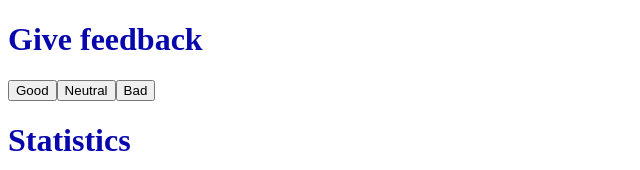
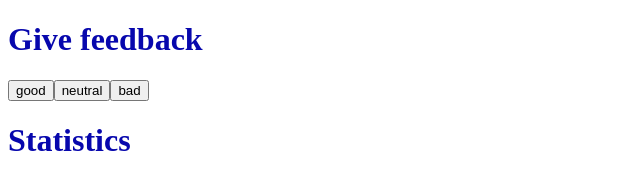
Before and after one commit to JabSYsEmb/Fullstack-By-Helsinki, a React (Create React App) app in the folder part1/unicafe/: page / in a window 1280 px wide. Shown: the top 170 px of the page, without its empty margins (0-640 px from the left). Built offline with nearby package versions, Linux system fonts and the light colour scheme.

Commit message:
part1 exercises done

```diff
--- a/part1/unicafe/src/App.js
+++ b/part1/unicafe/src/App.js
@@ -14,6 +14,9 @@ const getStatistics            = (data) => (
         < StatisticsLine key={item[0]} value={item[1]} msg={item[0]} />)}
   </>
 )
+const FeedbackButtons = ({data}) => Object.entries(data).map((item) =>
+  <Button key={item[0]} onClick={item[1]} text={item[0]} />
+);
 
 const getRemainingStatistics   = (data) => {
   const metrics = {
@@ -49,23 +52,25 @@ function App() {
   const feedback_header   = "Give feedback";
   const statistics_header = "Statistics";
 
-  const [data, updateFeedbacks] = useState({
+  const [data, updateData] = useState({
     good    : 0,
     neutral : 0,
     bad     : 0
   });
 
-  const giveGood    = () => updateFeedbacks({...data, good    : data.good + 1   } )
-  const giveNeutral = () => updateFeedbacks({...data, neutral : data.neutral + 1} )
-  const giveBad     = () => updateFeedbacks({...data, bad     : data.bad + 1    } )
+  const dataUpdaters = {
+    good    : () => updateData({...data, good    : data.good + 1   } ),
+    neutral : () => updateData({...data, neutral : data.neutral + 1} ),
+    bad     : () => updateData({...data, bad     : data.bad + 1    } )
+  }
+
+
   // console.log(Object.entries(feedbacks).map(item => item[0]+ " : " +item[1]))
   return (
     <div className="App">
       <header className="hello-world">
         < Header header={feedback_header}   />
-        < Button onClick={giveGood}    text="Good"    className="good"    />
-        < Button onClick={giveNeutral} text="Neutral" className="neutral" />
-        < Button onClick={giveBad}     text="Bad"     className="bad"     />
+        < FeedbackButtons data={dataUpdaters} />
         < Header header={statistics_header} />
         < Statistics data={data}/>
       </header>
```
